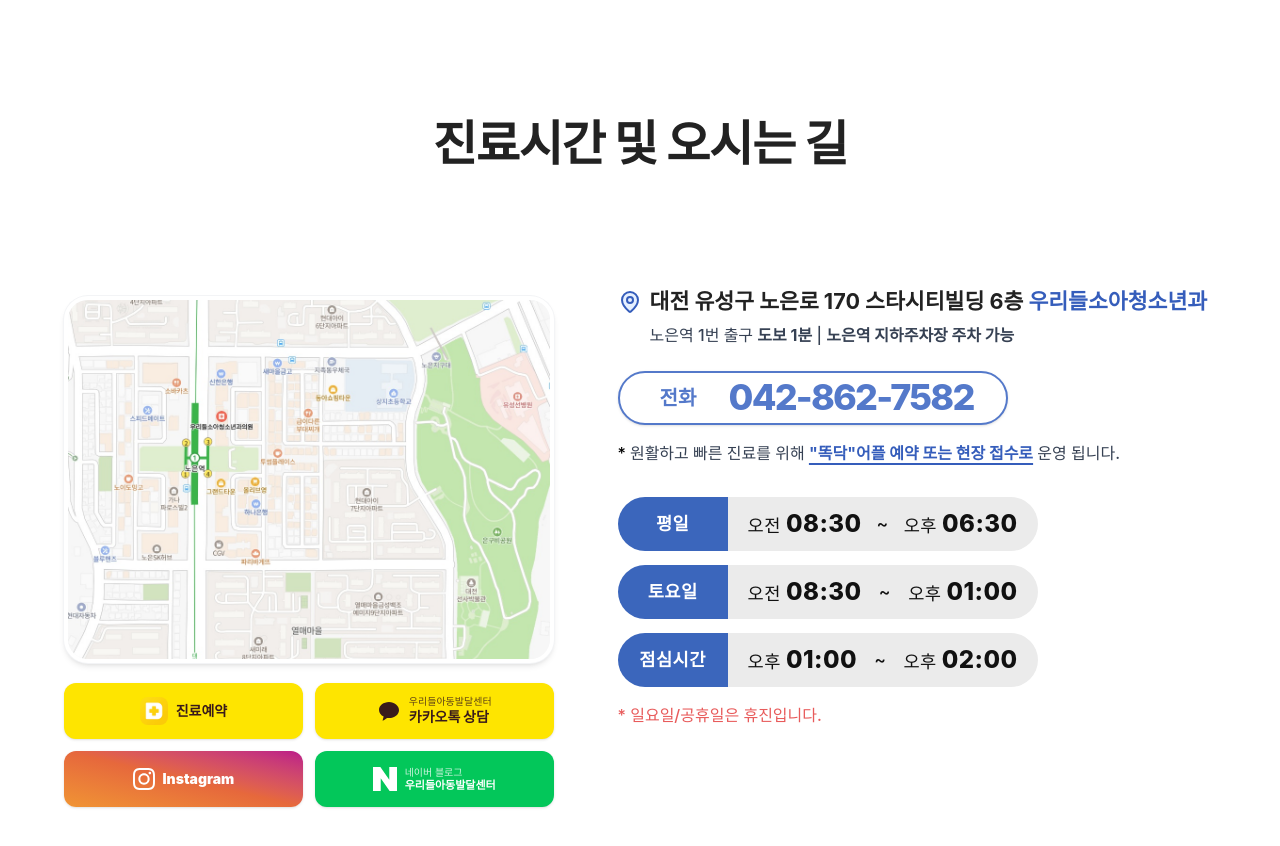
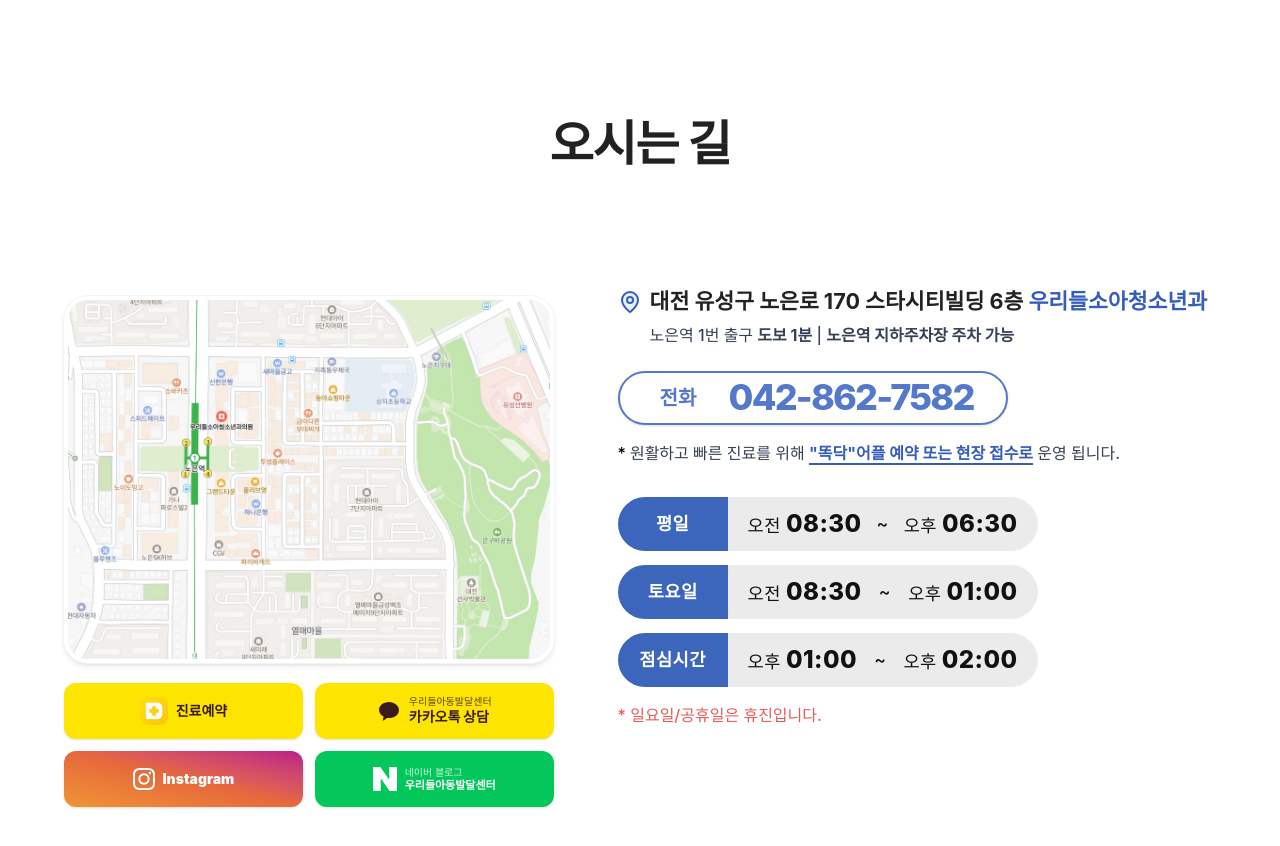
Before and after one commit to hilion0107/puberty, a Next.js app: page / in a window 1280 px wide. Shown: the part 1900-2746 px from the top of the page. Built offline with nearby package versions, Linux system fonts and the light colour scheme; no server answers; the database is empty; a web font is replaced by a local one.

Commit message:
오시는길

```diff
--- a/app/page.tsx
+++ b/app/page.tsx
@@ -604,7 +604,7 @@ export default function HospitalMainPage() {
             viewport={{ once: true }}
             variants={fadeInUp}
           >
-            <h2 className="text-3xl md:text-5xl font-extrabold text-[#222222] tracking-tight">진료시간 및 오시는 길</h2>
+            <h2 className="text-3xl md:text-5xl font-extrabold text-[#222222] tracking-tight">오시는 길</h2>
           </motion.div>
 
           <div className="flex flex-col lg:flex-row gap-12 lg:gap-16 items-start justify-center max-w-6xl mx-auto">
```
